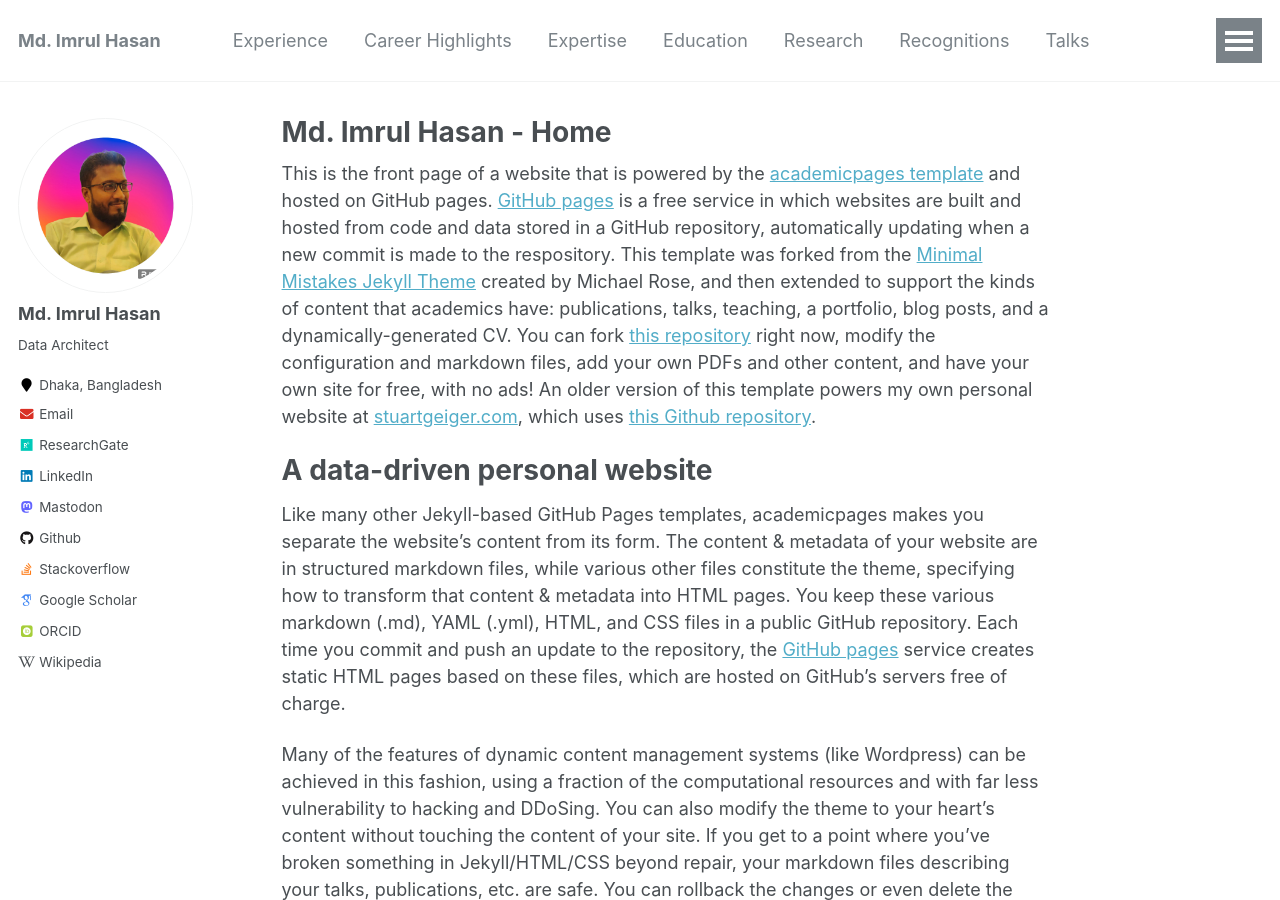
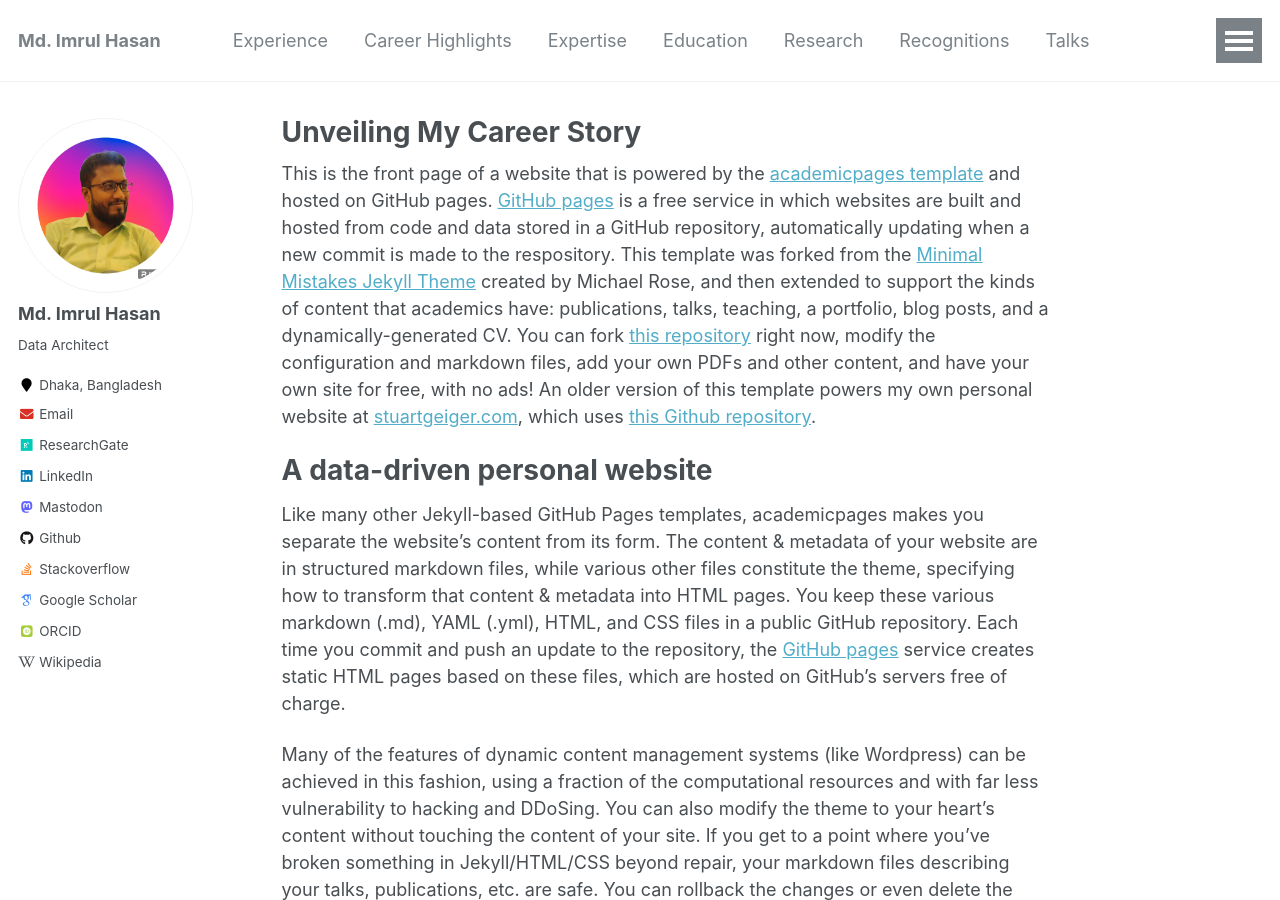
Before and after one commit to imrulhasandata/imrulhasandata, a Jekyll site: the page built from _pages/about.md, in a window 1280 px wide and 900 px high. Built offline with Jekyll 4.4.1, drawn with Linux system fonts in a browser that asks for light colours; some web fonts are replaced.

Commit message:
mac: home page

```diff
--- a/_pages/about.md
+++ b/_pages/about.md
@@ -1,7 +1,7 @@
 ---
 permalink: /
-title: "Md. Imrul Hasan - Home"
-excerpt: "Unveiling My Career Story"
+title: "Unveiling My Career Story"
+excerpt: "About me"
 author_profile: true
 redirect_from:
   - /about/
```
